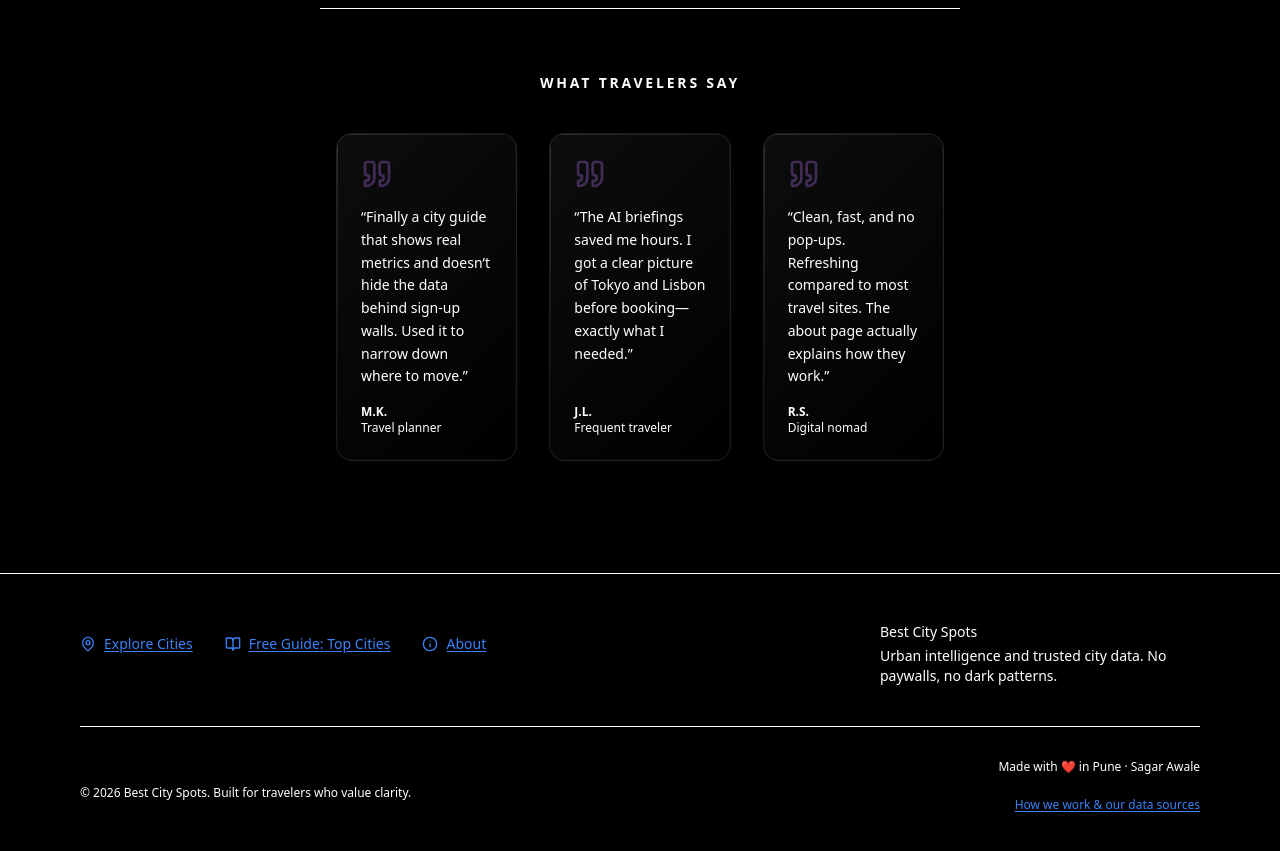
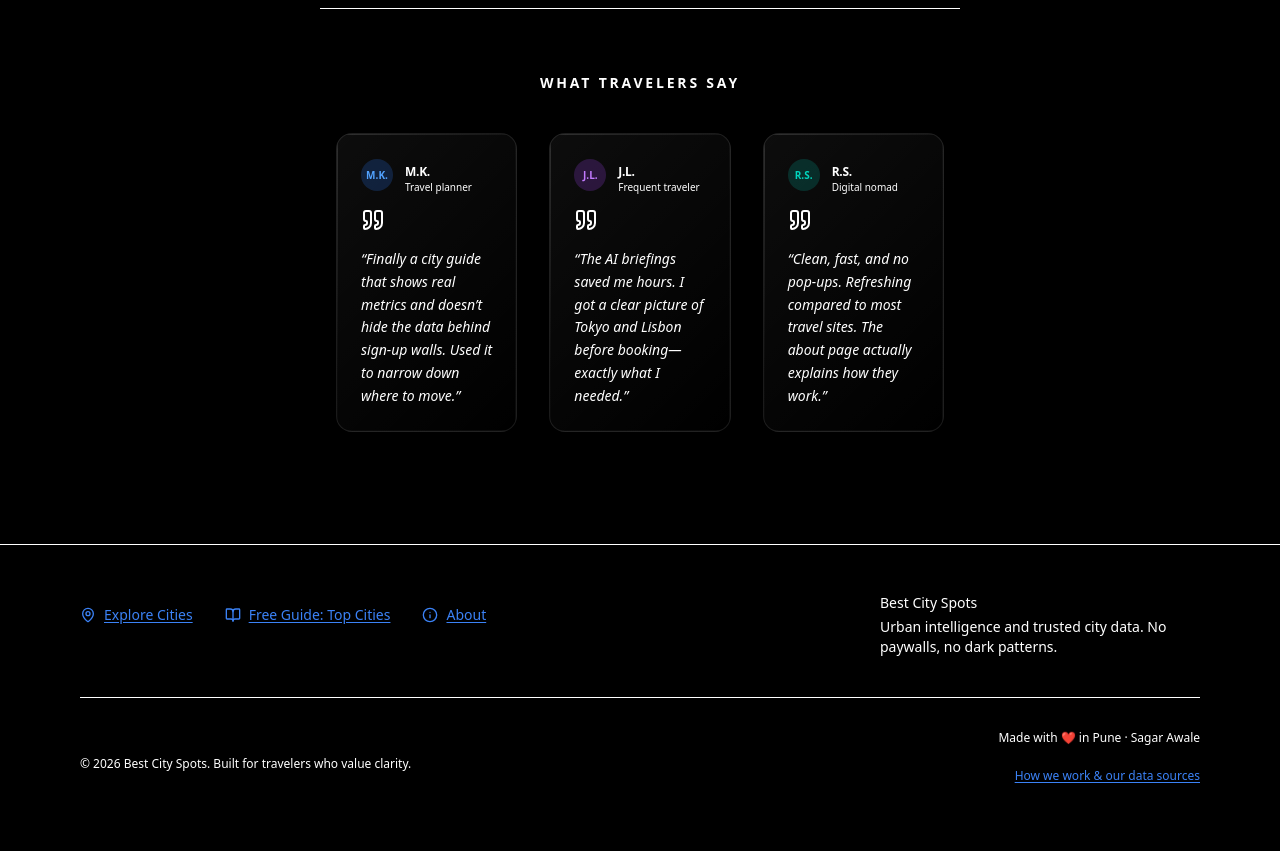
Before and after one commit to AwaleSagar/bestcityspots, a Next.js app: page / in a window 1280 px wide. Shown: the part 1580-2431 px from the top of the page. Built offline with nearby package versions, Linux system fonts and the light colour scheme; no server answers; the database is empty.

Commit message:
feat: enhance social proof and add roadmap for UX improvements

```diff
--- a/src/components/TestimonialsSection.tsx
+++ b/src/components/TestimonialsSection.tsx
@@ -6,18 +6,21 @@ const testimonials = [
       "Finally a city guide that shows real metrics and doesn’t hide the data behind sign-up walls. Used it to narrow down where to move.",
     author: "M.K.",
     context: "Travel planner",
+    color: "bg-blue-500/20 text-blue-400",
   },
   {
     quote:
       "The AI briefings saved me hours. I got a clear picture of Tokyo and Lisbon before booking—exactly what I needed.",
     author: "J.L.",
     context: "Frequent traveler",
+    color: "bg-purple-500/20 text-purple-400",
   },
   {
     quote:
       "Clean, fast, and no pop-ups. Refreshing compared to most travel sites. The about page actually explains how they work.",
     author: "R.S.",
     context: "Digital nomad",
+    color: "bg-teal-500/20 text-teal-400",
   },
 ] as const;
 
@@ -35,24 +38,30 @@ export default function TestimonialsSection() {
           What travelers say
         </h2>
         <ul className="grid gap-6 sm:grid-cols-3 sm:gap-8" role="list">
-          {testimonials.map(({ quote, author, context }) => (
+          {testimonials.map(({ quote, author, context, color }) => (
             <li
               key={author}
-              className="liquid-glass flex flex-col gap-4 rounded-2xl border border-foreground/5 p-5 sm:p-6"
+              className="liquid-glass flex flex-col gap-4 rounded-2xl border border-foreground/5 p-5 sm:p-6 transition-all hover:scale-[1.02]"
             >
+              <div className="flex items-center gap-3">
+                <div className={`flex h-8 w-8 items-center justify-center rounded-full text-[10px] font-bold ${color}`}>
+                  {author}
+                </div>
+                <div>
+                   <cite className="not-italic text-xs font-semibold text-foreground/70 tracking-tight">
+                    {author}
+                  </cite>
+                  <span className="block text-[10px] text-foreground/40 leading-none">{context}</span>
+                </div>
+              </div>
+
               <Quote
-                className="h-8 w-8 text-purple-400/30"
+                className="h-6 w-6 text-foreground/10"
                 aria-hidden
               />
-              <blockquote className="text-sm leading-relaxed text-foreground/80">
+              <blockquote className="text-sm leading-relaxed text-foreground/80 italic">
                 &ldquo;{quote}&rdquo;
               </blockquote>
-              <footer className="mt-auto text-xs text-foreground/50">
-                <cite className="not-italic font-semibold text-foreground/70">
-                  {author}
-                </cite>
-                <span className="block">{context}</span>
-              </footer>
             </li>
           ))}
         </ul>
```
Also changed, not shown: 1 other file (tests, documents, lock files or other folders).
